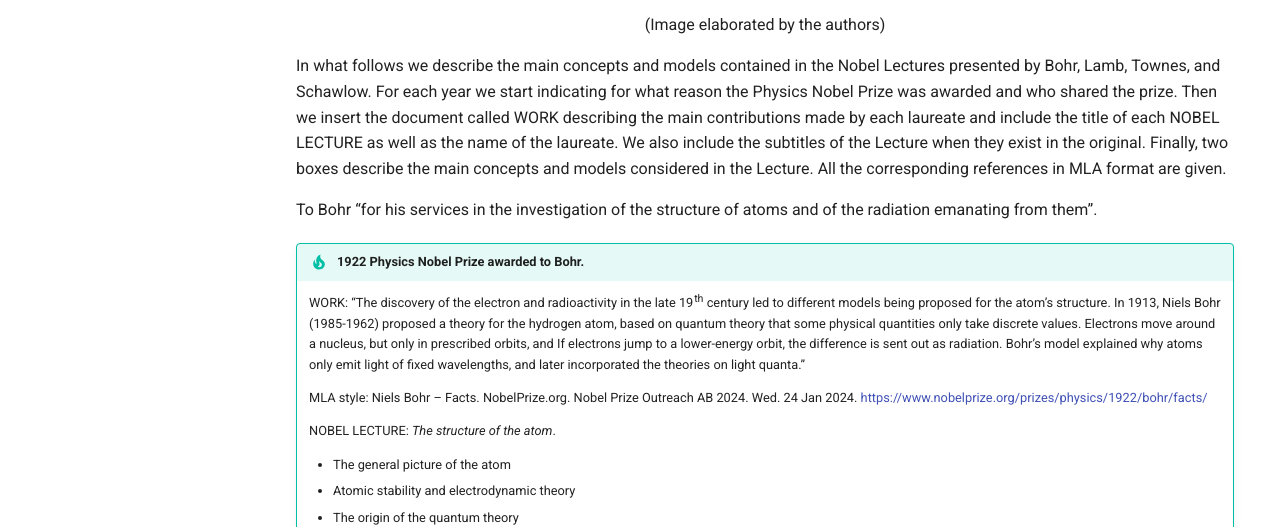
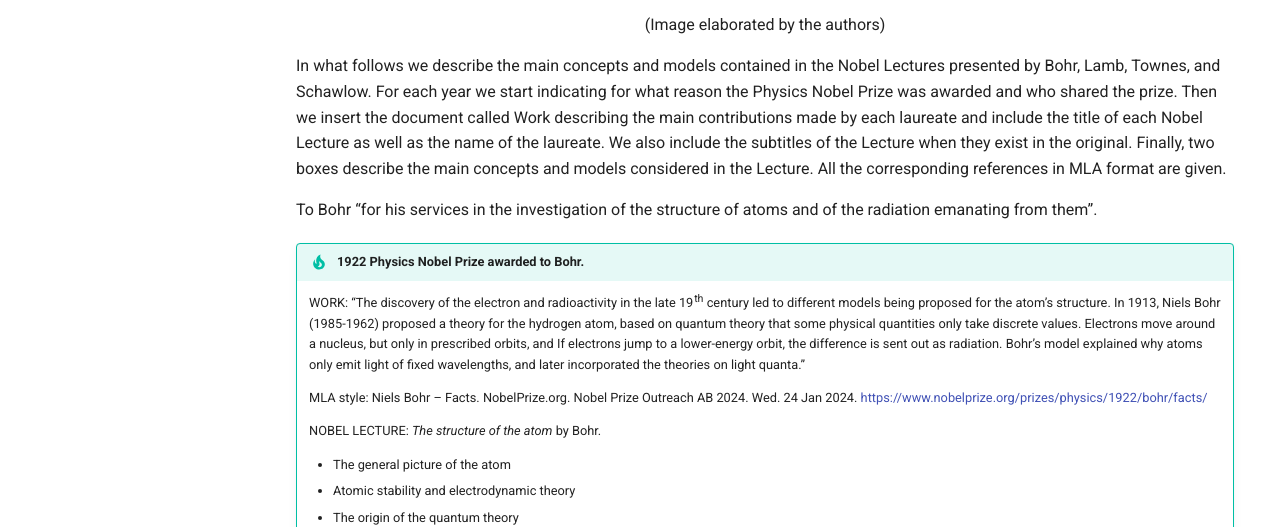
Before and after one commit to modphysnobel/modphysnobel.github.io, an MkDocs documentation site: the page built from docs/vol-II/vol-II-chap-6-sect-3.md, in a window 1280 px wide and 1400 px high, scrolled down 705 px. Shown: the part 204-731 px from the top of the window. Built offline with MkDocs 1.6.1 and Material for MkDocs 9.7.7, drawn with Linux system fonts in a browser that asks for light colours; some web fonts are replaced; comment, search, counter and statistics services are not loaded; some of the changed text lies outside the part shown.

Commit message:
Update vol-II-chap-6-sect-3.md

```diff
--- a/docs/vol-II/vol-II-chap-6-sect-3.md
+++ b/docs/vol-II/vol-II-chap-6-sect-3.md
@@ -17,7 +17,7 @@
 (Image elaborated by the authors)
 </center>
 
-In what follows we describe the main concepts and models contained in the Nobel Lectures presented by Bohr, Lamb, Townes, and Schawlow. For each year we start indicating for what reason the Physics Nobel Prize was awarded and who shared the prize. Then we insert the document called WORK describing the main contributions made by each laureate and include the title of each NOBEL LECTURE as well as the name of the laureate. We also include the subtitles of the Lecture when they exist in the original. Finally, two boxes describe the main concepts and models considered in the Lecture. All the corresponding references in MLA format are given.
+In what follows we describe the main concepts and models contained in the Nobel Lectures presented by Bohr, Lamb, Townes, and Schawlow. For each year we start indicating for what reason the Physics Nobel Prize was awarded and who shared the prize. Then we insert the document called Work describing the main contributions made by each laureate and include the title of each Nobel Lecture as well as the name of the laureate. We also include the subtitles of the Lecture when they exist in the original. Finally, two boxes describe the main concepts and models considered in the Lecture. All the corresponding references in MLA format are given.
 
 To Bohr “for his services in the investigation of the structure of atoms and of the radiation emanating from them”.
 
@@ -27,7 +27,7 @@
 
 	MLA style: Niels Bohr – Facts. NobelPrize.org. Nobel Prize Outreach AB 2024. Wed. 24 Jan 2024. https://www.nobelprize.org/prizes/physics/1922/bohr/facts/
 
-	NOBEL LECTURE: *The structure of the atom*.
+	NOBEL LECTURE: *The structure of the atom* by Bohr.
 
 	- The general picture of the atom
 	- Atomic stability and electrodynamic theory
@@ -104,7 +104,7 @@
 	</div>
 
 
-!!! quote "Box 6.1. . Issues requiring explaining models in Bohr´s Lecture."
+!!! quote "Box 6.1. . *Issues requiring explaining models in Bohr´s Lecture*."
 
 	- Atomic structures by Thomson and by Rutherford.
 	- Classification of elements and existence of isotopes according to electronic level structures.
@@ -129,7 +129,7 @@
 
 	MLA style: Willis E. Lamb – Facts. NobelPrize.org. Nobel Prize Outreach AB 2024. Wed. 24 Jan 2024. https://www.nobelprize.org/prizes/physics/1955/lamb/facts/
 
-	NOBEL LECTURE: *Fine Structure of the Hydrogen Atom*.
+	NOBEL LECTURE: *Fine Structure of the Hydrogen Atom* by Lamb.
 
 	MLA style: Willis E. Lamb – Nobel Lecture. NobelPrize.org. Nobel Prize Outreach AB 2023. Thu. 19 Jan 2023. https://www.nobelprize.org/prizes/physics/1955/lamb/lecture/
 
@@ -182,7 +182,7 @@
 	</table>
 	</div>
 
-!!! quote "Box 6.2. Issues requiring explaining models in Lamb´s Lecture."
+!!! quote "Box 6.2. *Issues requiring explaining models in Lamb´s Lecture*."
 
 	- Spectroscopic studies of the hydrogen fine structure served to test the Dirac theory; however some unexplained discrepancy appeared between calculations and measurements.
 	- According to the solution of Dirac´s equation for the hydrogen atom, in the Hα line of the Balmer series the levels $2S_{1/2}$ and $2P_{1/2}$ must have the same energy.
@@ -202,7 +202,7 @@
 
 	MLA style: Charles H. Townes – Facts. NobelPrize.org. Nobel Prize Outreach AB 2024. Wed. 24 Jan 2024. https://www.nobelprize.org/prizes/physics/1964/townes/facts/
 
-	NOBEL LECTURE: *Production of Coherent Radiation by Atoms and Molecules*.
+	NOBEL LECTURE: *Production of Coherent Radiation by Atoms and Molecules* by Townes.
 
 	- Basic Maser principles
 	- Maser Clocks and Amplifiers
@@ -271,7 +271,7 @@
 	</table>
 	</div>
 
-!!! quote "Box 6.3. Issues requiring explaining models in Townes´ Lecture."
+!!! quote "Box 6.3. *Issues requiring explaining models in Townes´ Lecture*."
 
 	- The Planck’s black-body radiation law for hot objects indicates that radio waves emissions from hot sources will be of very weak intensity and require very high temperatures.
 	- According to Maxwell’s electromagnetic theory, radio waves and light are governed by identical equations. Therefore, in principle it would be possible to build oscillators and amplifiers by applying radio electronics as in optics.
@@ -300,7 +300,7 @@
 
 	MLA style: Arthur L. Schawlow – Facts. NobelPrize.org. Nobel Prize Outreach AB 2024. Wed. 24 Jan 2024. https://www.nobelprize.org/prizes///schawlow/facts/
 
-	NOBEL LECTURE: *Spectroscopy in a New Light*.
+	NOBEL LECTURE: *Spectroscopy in a New Light* by Schawlow.
 
 	- Introduction
 	- Laser spectroscopy
@@ -353,7 +353,7 @@
 	</table>
 	</div>
 
-!!! quote "Box 6.4. Issues requiring explaining models in Schawlow´s Lecture."
+!!! quote "Box 6.4. *Issues requiring explaining models in Schawlow´s Lecture*."
 
 	- Some spectrum lines of an electric spark come from the metal electrodes and others from the gas between them. <br>
 	- Balmer formula reproduces the wavelengths of the spectral lines and compares with Angström’s measurements. <br>
```
